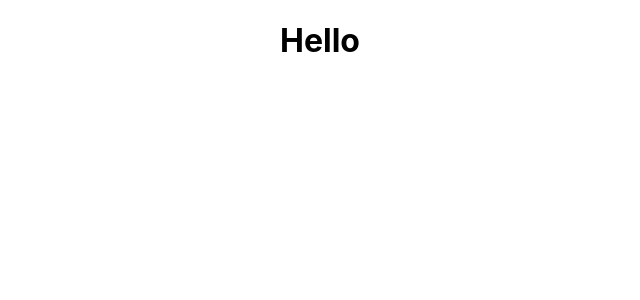
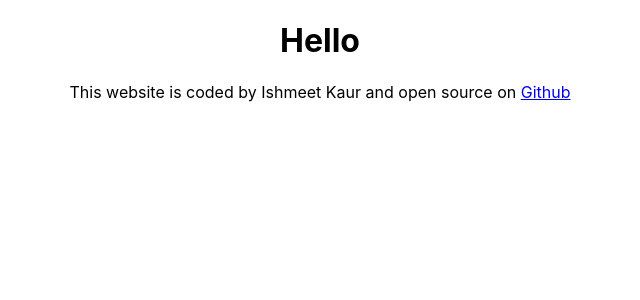
Before and after one commit to iktalk/weather-app-react, a React (Create React App) app: page / in a window 1280 px wide. Shown: the top 300 px of the page, without its empty margins (320-960 px from the left). Built offline with nearby package versions, Linux system fonts and the light colour scheme.

Commit message:
Update title, add link to Github repository

```diff
--- a/public/index.html
+++ b/public/index.html
@@ -7,37 +7,14 @@
     <meta name="theme-color" content="#000000" />
     <meta
       name="description"
-      content="Web site created using create-react-app"
+      content="Weather application created using create-react-app"
     />
     <link rel="apple-touch-icon" href="%PUBLIC_URL%/logo192.png" />
-    <!--
-      manifest.json provides metadata used when your web app is installed on a
-      user's mobile device or desktop. See https://developers.google.com/web/fundamentals/web-app-manifest/
-    -->
     <link rel="manifest" href="%PUBLIC_URL%/manifest.json" />
-    <!--
-      Notice the use of %PUBLIC_URL% in the tags above.
-      It will be replaced with the URL of the `public` folder during the build.
-      Only files inside the `public` folder can be referenced from the HTML.
-
-      Unlike "/favicon.ico" or "favicon.ico", "%PUBLIC_URL%/favicon.ico" will
-      work correctly both with client-side routing and a non-root public URL.
-      Learn how to configure a non-root public URL by running `npm run build`.
-    -->
-    <title>React App</title>
+    <title>React Weather Application</title>
   </head>
   <body>
     <noscript>You need to enable JavaScript to run this app.</noscript>
     <div id="root"></div>
-    <!--
-      This HTML file is a template.
-      If you open it directly in the browser, you will see an empty page.
-
-      You can add webfonts, meta tags, or analytics to this file.
-      The build step will place the bundled scripts into the <body> tag.
-
-      To begin the development, run `npm start` or `yarn start`.
-      To create a production bundle, use `npm run build` or `yarn build`.
-    -->
   </body>
 </html>
--- a/src/App.js
+++ b/src/App.js
@@ -4,6 +4,15 @@ export default function App() {
   return (
     <div className="App">
       <h1>Hello</h1>
+      <p>
+        This website is coded by Ishmeet Kaur and open source on{" "}
+        <a
+          href="https://github.com/iktalk/weather-app-react.git"
+          target="_blank"
+        >
+          Github
+        </a>
+      </p>
     </div>
   );
 }
```
